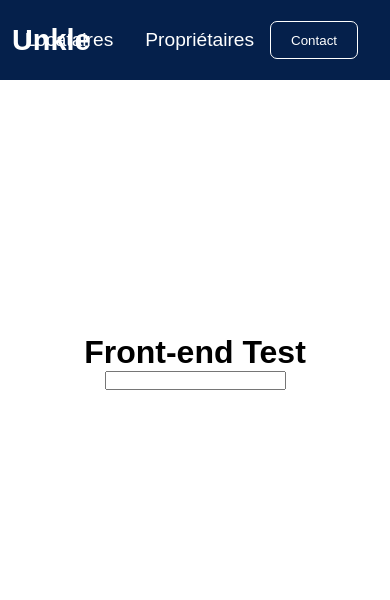
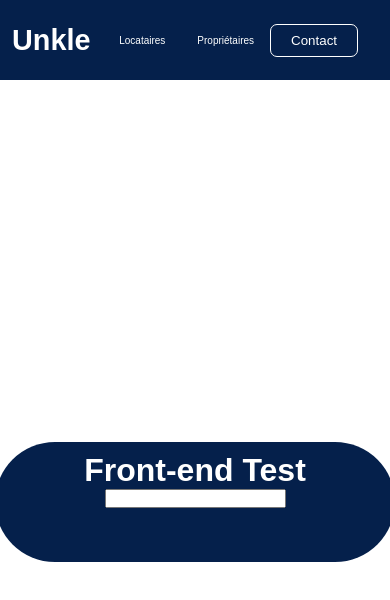
Before and after one commit to armarmlegs/manFromUnkle-Front-end, a React (Create React App) app: page / in a window 390 px wide. Shown: the top 600 px of the page. Built offline with nearby package versions, Linux system fonts and the light colour scheme; a web font is replaced by a local one.

Commit message:
minor css

```diff
--- a/src/components/navbar.css
+++ b/src/components/navbar.css
@@ -1,6 +1,8 @@
 .navbar {
 
     color:#fff;
+    width:100%;
+    height:100vh;
     height: 80px;
     display: flex;
     justify-content: center;
@@ -31,6 +33,12 @@
     padding: 0.5rem 1rem;
     height: 100%;
 
+  }
+
+  @media screen and (max-width:600px){
+      .nav-items{
+          font-size:10px;
+      }
   }
 
 
--- a/src/hoc/tooltip.css
+++ b/src/hoc/tooltip.css
@@ -4,12 +4,36 @@
   flex-direction: column;
   align-items: center;
   justify-content: center;
+  position:relative;
+
+}
+
+.tooltip-wrapper {
+  padding: 10px;
+  background-color: #05204b;
+  width: 400px;
+  height: 120px;
+  border-radius: 80px;
+  display: flex;
+  flex-direction: column;
+  justify-content: center;
+  align-items: center;
+  max-width:500px;
+}
+
+.tooltip-wrapper:hover{
+    transition: all 0.3s ease-out;
+    transform:translateY(5px);
+}
+
+h1 {
+  color: #fff;
 }
 
 p {
   margin-top: 10px;
-  background-color:#05204B;
-  color:white;
+  background-color: #05204b;
+  color: white;
 }
 
 .input {
--- a/src/hoc/withToolTip.jsx
+++ b/src/hoc/withToolTip.jsx
@@ -19,11 +19,13 @@ function withToolTip(Component) {
     render() {
       return (
          <div className='tooltip-container'>
+             <div className="tooltip-wrapper">
              <h1>Front-end Test</h1>
         <div className='input' onMouseOver={this.mouseOver} onMouseOut={this.mouseOut} >
 
           <Component  showToolTip={this.state.showToolTip} />
           {/* props showToolTip contient la valeure true ou false dont nous aurons besoin dans le component text*/}
+        </div>
         </div>
         </div>
 
```
Also changed, not shown: 1 other file (tests, documents, lock files or other folders).
